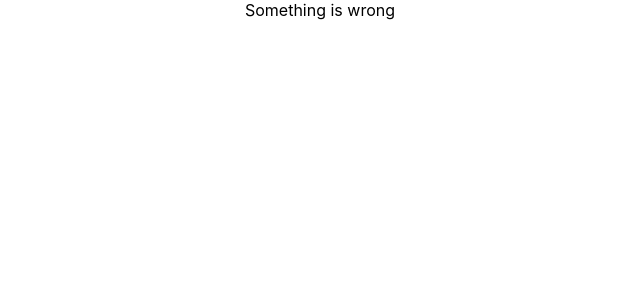
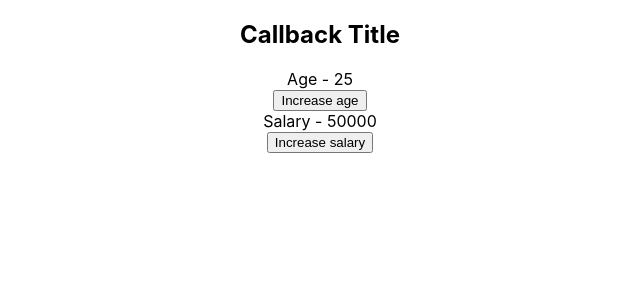
Before and after one commit to harislee168/react-hook, a React (Create React App) app: page / in a window 1280 px wide. Shown: the top 300 px of the page, without its empty margins (320-960 px from the left). Built offline with nearby package versions, Linux system fonts and the light colour scheme; no server answers; the HTML template or start-up script is replaced by a standard one.

Commit message:
useCallback

```diff
--- a/src/App.js
+++ b/src/App.js
@@ -17,6 +17,7 @@ import ComponentA from './components/UseReducer/UseContext/ComponentA';
 import ComponentD from './components/UseReducer/UseContext/ComponentD';
 import ComponentF from './components/UseReducer/UseContext/ComponentF';
 import ReducerDataFetching from './components/UseReducer/ReducerDataFetching';
+import CallbackParent from './components/UseCallback/CallbackParent';
 
 export const UserContext = React.createContext()
 export const ChannelContext = React.createContext()
@@ -64,7 +65,8 @@ function App() {
           <ComponentF />
         </CounterContext.Provider>
       </div> */}
-      <ReducerDataFetching />
+      {/* <ReducerDataFetching /> */}
+      <CallbackParent />
     </div>
   );
 }
--- /dev/null
+++ b/src/components/UseCallback/CallbackButton.js
@@ -0,0 +1,12 @@
+import React from 'react'
+
+const CallbackButton = (props) => {
+  console.log(`Callback title ${props.children}`)
+  return (
+    <div>
+      <button onClick={props.handler}>{props.children}</button>
+    </div>
+  )
+}
+
+export default React.memo(CallbackButton)
--- /dev/null
+++ b/src/components/UseCallback/CallbackCount.js
@@ -0,0 +1,12 @@
+import React from 'react'
+
+const CallbackCount = (props) => {
+  console.log(`Callback title ${props.name}`)
+  return (
+    <div>
+      {props.name} - {props.value}
+    </div>
+  )
+}
+
+export default React.memo(CallbackCount)
--- /dev/null
+++ b/src/components/UseCallback/CallbackParent.js
@@ -0,0 +1,29 @@
+import React, {useState, useCallback} from 'react'
+import CallbackCount from './CallbackCount'
+import CallbackTitle from './CallbackTitle'
+import CallbackButton from './CallbackButton'
+
+const CallbackParent = () => {
+  const [age, setAge] = useState(25)
+  const [salary, setSalary] = useState(50000)
+
+  const incrementAgeHandler = useCallback(() => {
+    setAge(prevAge => {return prevAge + 1})
+  }, [age])
+
+  const incrementSalaryHandler = useCallback(() => {
+    setSalary(prevSalary => {return prevSalary + 1000})
+  }, [salary])
+
+  return (
+    <div>
+      <CallbackTitle />
+      <CallbackCount name='Age' value={age}/>
+      <CallbackButton handler={incrementAgeHandler}>Increase age</CallbackButton>
+      <CallbackCount name='Salary' value={salary}/>
+      <CallbackButton handler={incrementSalaryHandler}>Increase salary</CallbackButton>
+    </div>
+  )
+}
+
+export default CallbackParent
--- /dev/null
+++ b/src/components/UseCallback/CallbackTitle.js
@@ -0,0 +1,10 @@
+import React from 'react'
+
+const CallbackTitle = () => {
+  console.log('Callback title')
+  return (
+    <h2>Callback Title</h2>
+  )
+}
+
+export default React.memo(CallbackTitle)
```
